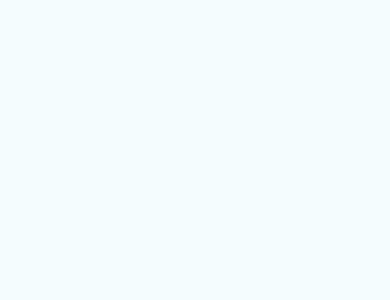
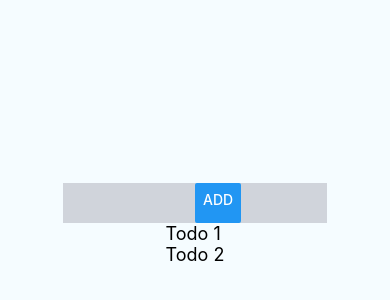
Before and after one commit to wps13/cursoVerao, a React Native app: screen / in a window 390 px wide. Shown: the part 198-498 px from the top of the page. Built offline with nearby package versions, Linux system fonts and the light colour scheme.

Commit message:
Add input w/o cleaning field

```diff
--- a/App.js
+++ b/App.js
@@ -1,21 +1,38 @@
 import React, {Component} from 'react';
 import { View } from 'react-native';
 import styles from './Styles';
+import TodoList from './components/todo-list';
+import addTodo, { AddTodo } from './components/add-todo';
 
 class App extends Component{
   constructor(){
     super();
+    const todo1={
+      text:'Todo 1'
+    }
+    const todo2={
+      text:'Todo 2'
+    }
     this.state = {
-      todos:[]
+      todos:[todo1,todo2]
     }
   }
+
+  addTodo(text){
+    this.setState({
+      todos:this.state.todos.concat([{text}])
+    })
+  }
+
   render() {
 
     return (
       <View style={styles.container}>
-
+      <AddTodo add={text => this.addTodo(text)} />
+       <TodoList todoList={this.state.todos} />
       </View>
     );
+
   }
 }
 
--- a/components/add-todo.js
+++ b/components/add-todo.js
@@ -1,14 +1,29 @@
-import React, { Component } from 'react'
-import { Text, View } from 'react-native'
+import React, { Component } from 'react';
+import { Button, TextInput, View } from 'react-native';
+import styles from '../styles/add-todo';
 
-export class componentName extends Component {
+export class AddTodo extends Component {
+  constructor(props) {
+    super(props)
+
+    this.state = {
+       text:''
+    }
+  }
+
+  onTextInput = (text) => {
+    this.setState({
+      text
+    })
+  }
   render() {
     return (
-      <View>
-        <Text> textInComponent </Text>
+      <View style={styles.view}>
+        <TextInput value={this.state.text} onChangeText={this.onTextInput} style={styles.input}/>
+        <Button title="Add" onPress={() => this.props.add(this.state.text)} style={styles.button}/>
       </View>
     )
   }
 }
 
-export default componentName
+export default AddTodo;
--- a/components/todo-list.js
+++ b/components/todo-list.js
@@ -1,14 +1,17 @@
-import React, { Component } from 'react'
-import { Text, View } from 'react-native'
+import React, { Component } from 'react';
+import { View } from 'react-native';
+import Todo from './todo';
 
-export class componentName extends Component {
+export class TodoList extends Component {
   render() {
     return (
       <View>
-        <Text> textInComponent </Text>
+       {this.props.todoList.map( todo => (
+         <Todo text={todo.text} />
+       ))}
       </View>
     )
   }
 }
 
-export default componentName
+export default TodoList;
--- a/components/todo.js
+++ b/components/todo.js
@@ -1,15 +1,17 @@
-import React, { Component } from 'react'
-import { Text, View } from 'react-native'
+import React, { Component } from 'react';
+import { Text, View } from 'react-native';
+import styles from '../styles/todoStyle';
 
-export class componentName extends Component {
+
+export class Todo extends Component {
   render() {
     return (
-      <View>
-        <Text> textInComponent </Text>
+      <View styles={styles.box}>
+        <Text style={styles.text}> {this.props.text} </Text>
       </View>
     )
   }
 }
 
 
-export default componentName
+export default Todo;
--- /dev/null
+++ b/styles/add-todo.js
@@ -0,0 +1,17 @@
+import { StyleSheet } from 'react-native';
+
+const styles = StyleSheet.create({
+    input:{
+        width:"50%",
+    },
+    view:{
+        backgroundColor:'#d0d4db',
+        flexDirection:'row',
+        height:40
+    },
+    button:{
+        backgroundColor:'black',
+    }
+})
+
+export default styles;
--- /dev/null
+++ b/styles/todoStyle.js
@@ -0,0 +1,18 @@
+import { StyleSheet } from 'react-native';
+import { black } from 'ansi-colors';
+
+const styles = StyleSheet.create(
+    {
+        text:{
+            fontSize:18,
+            color:'black'
+        },
+        box:{
+            borderWidth:2,
+            borderColor:'black'
+        }
+
+    }
+)
+
+export default styles;
```
Also changed, not shown: styles/todo-list.js (added).
